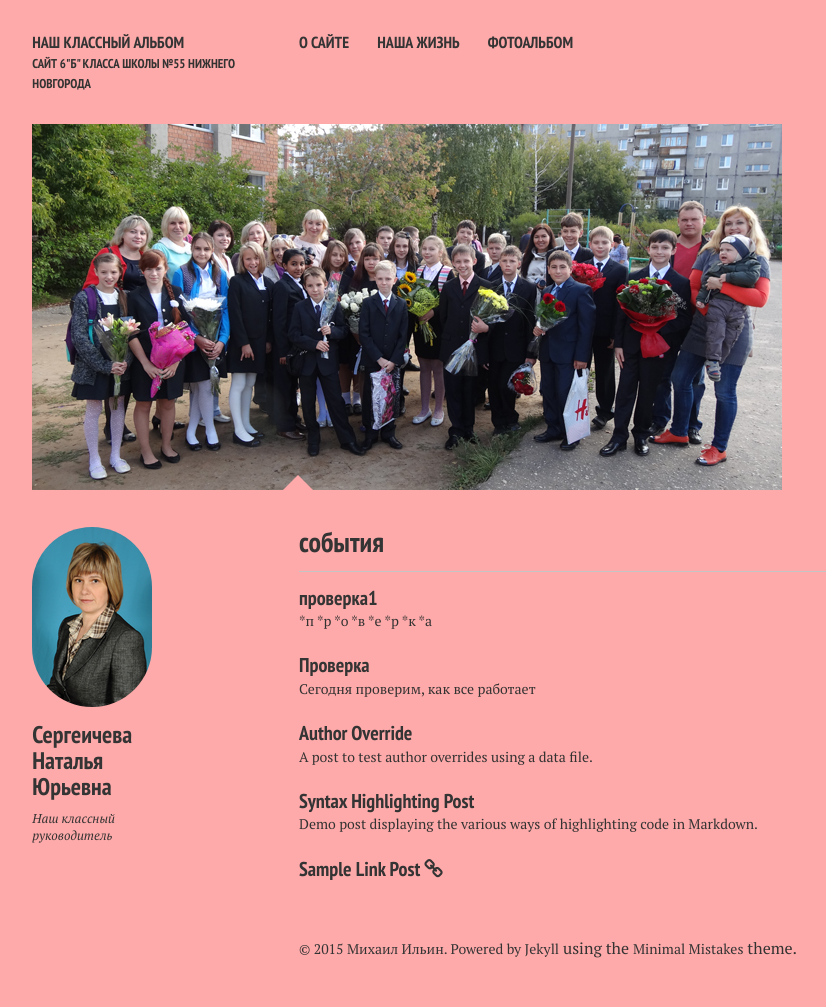
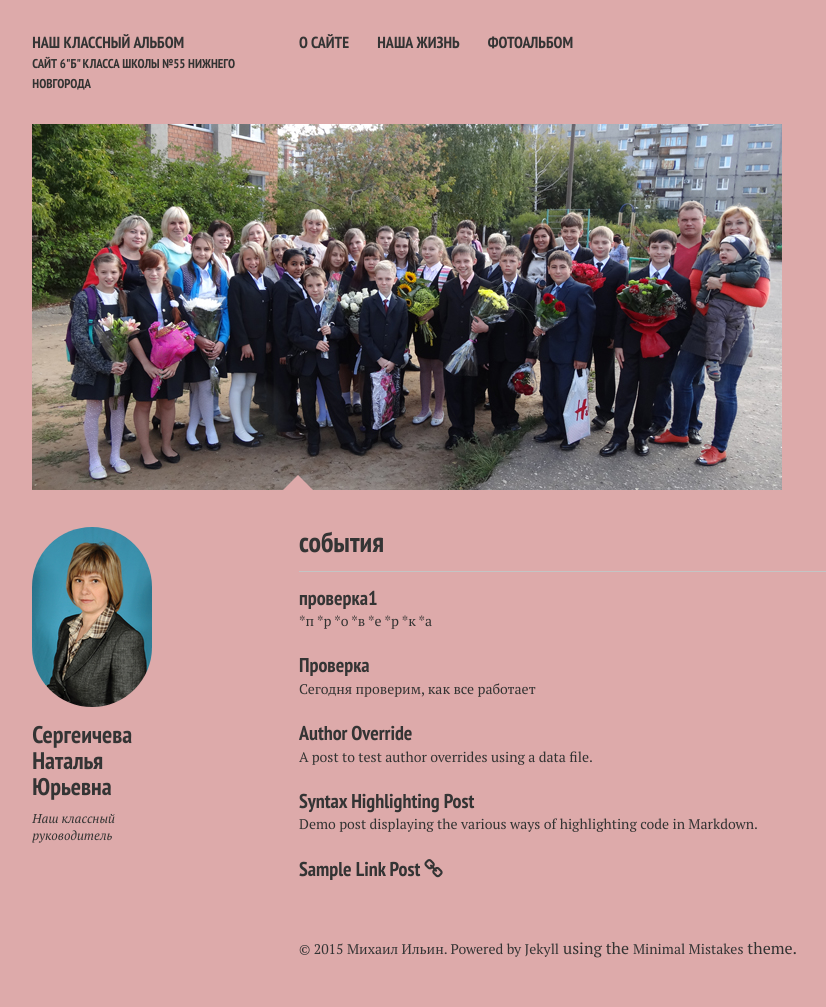
Before and after one commit to bestclass55/bestclass55.github.io, a Jekyll site: the page built from index.md, in a window 1280 px wide. Shown: the whole page, without its empty margins (21-847 px from the left). Built offline with Jekyll 4.4.1, drawn with Linux system fonts in a browser that asks for light colours; nearby versions of some CDN libraries.

Commit message:
Update variables.scss

```diff
--- a/_sass/variables.scss
+++ b/_sass/variables.scss
@@ -18,7 +18,7 @@
    Colors
    ========================================================================== */
 
-$bodycolor      : #faa;
+$bodycolor      : #daa;
 $body-color     : $bodycolor;
 $textcolor      : #333332;
 $text-color     : $textcolor;
```
